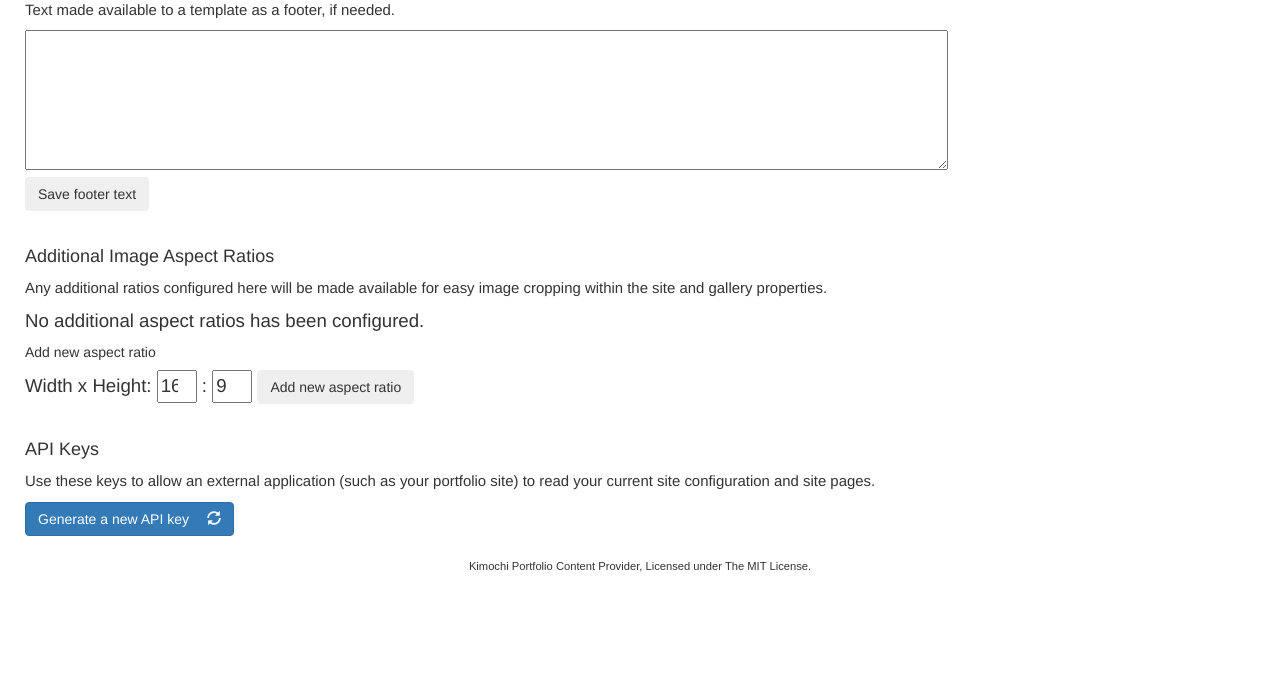
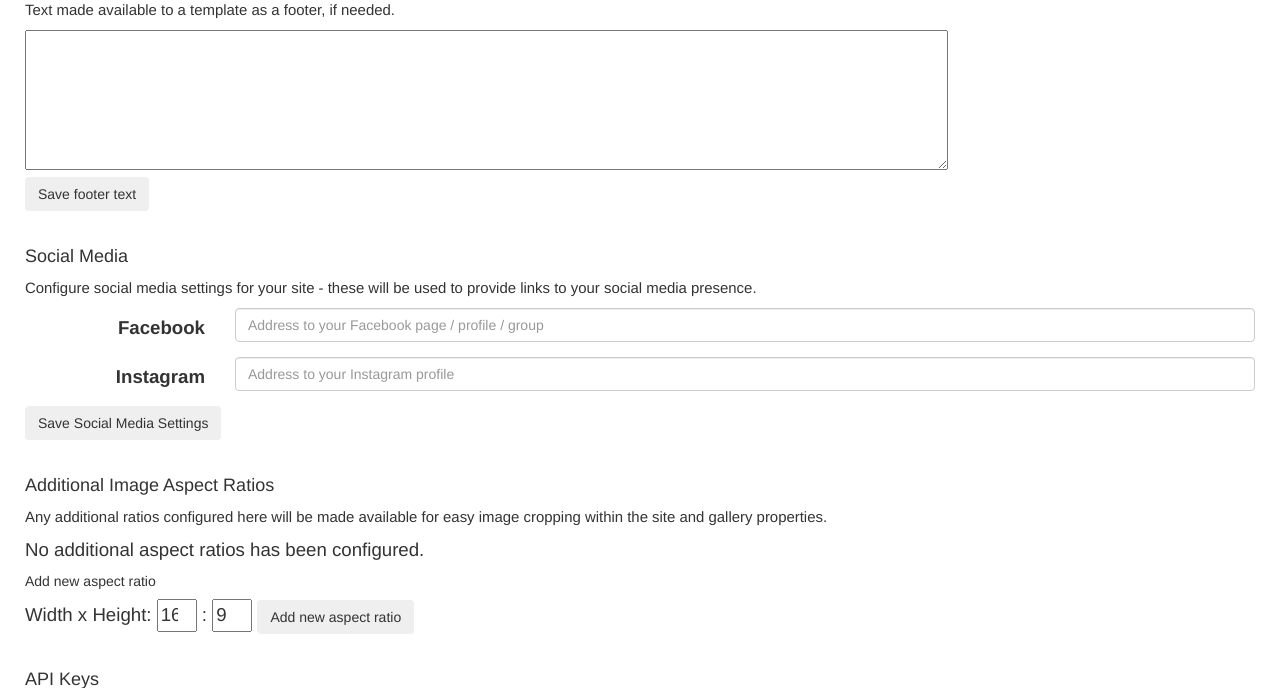
Before and after one commit to matslindh/kimochi, a Python web app: template kimochi/templates/site.mako in a window 1280 px wide. Shown: the part 825-1513 px from the top of the page. Before the commit the page ends 1397 px from the top, so only its background shows below. Run offline with Mako, Linux system fonts and the light colour scheme; the template is opened without the code that fills it, so the values that code supplies are empty; some libraries are stand-ins or nearby versions.

Commit message:
Implement Social Media Settings for FB/Instagram

```diff
--- a/kimochi/templates/site.mako
+++ b/kimochi/templates/site.mako
@@ -95,6 +95,36 @@
 </form>
 
 <h4 class="option-header">
+    Social Media
+</h4>
+
+<p class="option-description">
+    Configure social media settings for your site - these will be used to provide links to your social media presence.
+</p>
+
+<form method="post" class="form-horizontal">
+    <input type="hidden" name="csrf_token" value="${request.session.get_csrf_token()}" />
+
+    <div class="form-group">
+        <label for="social-media-facebook" class="col-sm-2 control-label">Facebook</label>
+        <div class="col-sm-10">
+            <input type="url" name="social_media_facebook" class="form-control" id="social-media-facebook" placeholder="Address to your Facebook page / profile / group" value="${site.setting('social_media_facebook') if site.has_setting('social_media_facebook') else ''}">
+        </div>
+    </div>
+
+    <div class="form-group">
+        <label for="social-media-instagram" class="col-sm-2 control-label">Instagram</label>
+        <div class="col-sm-10">
+            <input type="url" name="social_media_instagram" class="form-control" id="social-media-instagram" placeholder="Address to your Instagram profile" value="${site.setting('social_media_instagram') if site.has_setting('social_media_instagram') else ''}">
+        </div>
+    </div>
+
+    <button class="btn">
+        Save Social Media Settings
+    </button>
+</form>
+
+<h4 class="option-header">
     Additional Image Aspect Ratios
 </h4>
 
```
Also changed, not shown: kimochi/views/site.py (+9 -0 lines).
